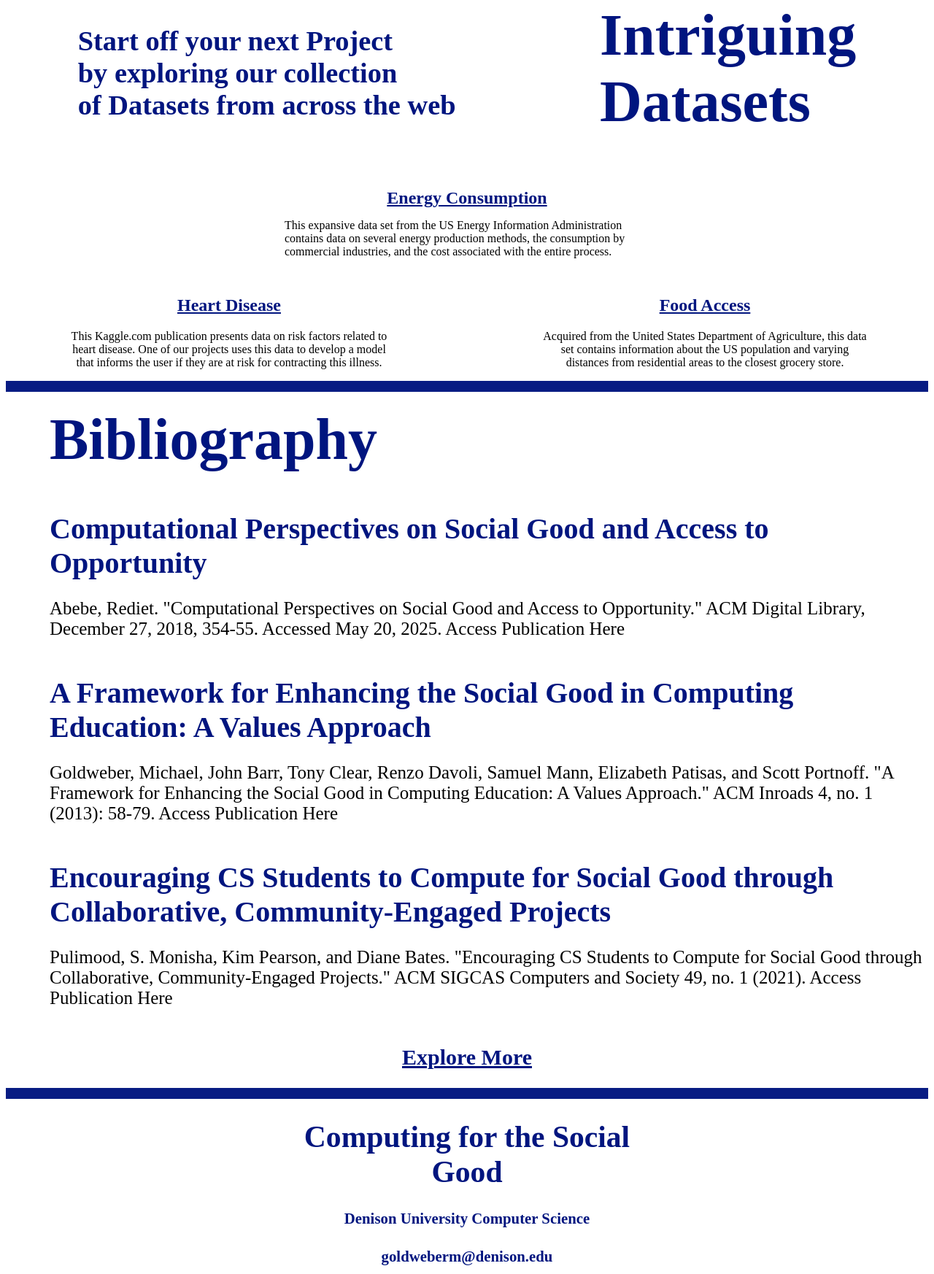
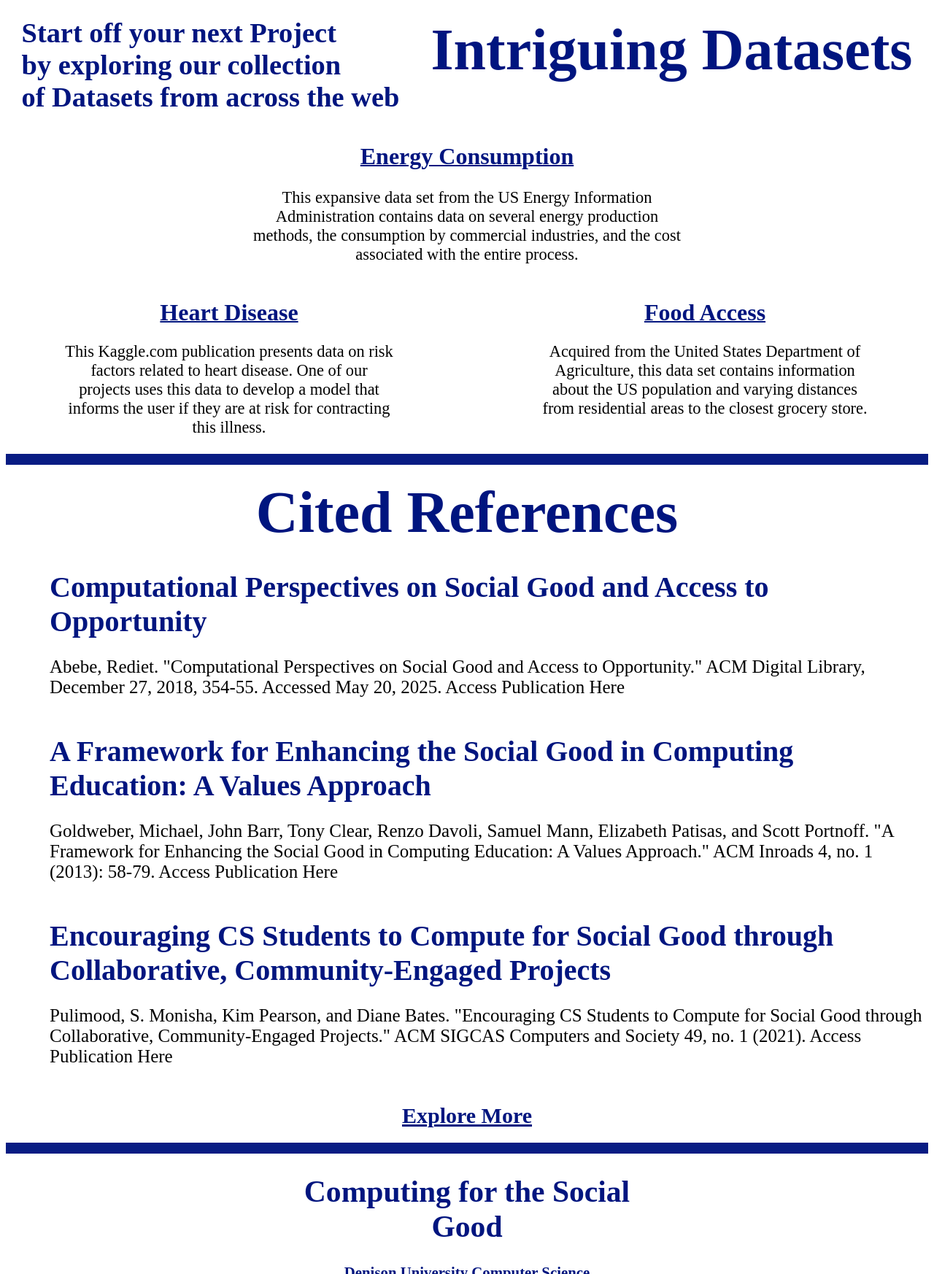
Before and after one commit to Nanakz56/CSG-Website, a plain HTML site: page index.html in a window 1280 px wide. Shown: the part 2075-3821 px from the top of the page at 73% size. Drawn offline with Linux system fonts and the light colour scheme.

Commit message:
New Version (08/19/2025)

```diff
--- a/Style Files/homeStyle.css
+++ b/Style Files/homeStyle.css
@@ -34,6 +34,7 @@
     letter-spacing: 0.5px;
 }
 
+/*Content 2: Section on Research Overview*/
 .content1{
     display: flex;
     flex-direction: row;
@@ -78,7 +79,7 @@
     box-shadow: 0 2px 8px rgba(0,0,0,0.10);
 }
 
-/*Content 2*/
+/*Content 2: Section on Featured Projects*/
 .content2{
     margin: 18px 0px 0px 0px;
     background: white;
@@ -106,8 +107,9 @@
 }
 
 
-/*Content 3: Intriguing Datasets*/
+/*Content 3: Section on Intriguing Datasets*/
 .content3{
+    margin-top: 20px;
     display: flex;
     flex-direction: column;
     background: white;
@@ -122,6 +124,7 @@
 }
 
 .top h2{
+    margin-top: 0;
     font-size: 2.4rem;
     color: #00157F;
     font-weight: bold;
@@ -140,16 +143,12 @@
     align-items: center;
 }
 
-.middle h2{
-    text-decoration: underline;
-    color: #00157F;
-    margin-bottom: 0;
-}
 
 .middle p{
     margin-top: 15px;
-    width: 500px;
-    font-size: 1rem;
+    width: 600px;
+    font-size: 1.4rem;
+    text-align: center;
 }
 
 .bottom{
@@ -169,15 +168,10 @@
     margin-right: 80px;
 }
 
-.leftLinkText h2, .rightLinkText h2{
-    color:#00157F;
-    text-decoration: underline;
-    text-align: center;
-}
 
 .leftLinkText p, .rightLinkText p{
     text-align: center;
-    font-size: 1rem;
+    font-size: 1.4rem;
 }
 
 .bibSection{
@@ -193,6 +187,7 @@
 .bibFormat{
     margin-bottom: 50px;
 }
+
 .bibFormat h2{
     font-weight: 900;
     color: #00157F;
@@ -205,9 +200,9 @@
     font-size: 25px;
 }
 
-.centered{
+.centered a{
     text-align: center;
     color: #00157F;;
     text-decoration: underline;
-    font-size: 20px;
+    font-size: 30px;
 }
--- a/index.html
+++ b/index.html
@@ -2,11 +2,11 @@
 <html>
     <head>
         <title>Computing for the Social Good</title>
-        <link rel="stylesheet" href="Style Files/header.css">
-        <link rel="stylesheet" href="Style Files/homeStyle.css">
-        <link rel="stylesheet" href="Style Files/footer.css">
-        <link rel="stylesheet" href="Style Files/biblioStyle.css">
-        <link rel="stylesheet" href="Style Files/projectStyle.css">
+        <link rel="stylesheet" href="../Style Files/header.css">
+        <link rel="stylesheet" href="../Style Files/homeStyle.css">
+        <link rel="stylesheet" href="../Style Files/footer.css">
+        <link rel="stylesheet" href="../Style Files/biblioStyle.css">
+        <link rel="stylesheet" href="../Style Files/projectStyle.css">
     </head>
 
     <body>
@@ -17,9 +17,9 @@
 
             <nav class="pageNavigation">
                 <a href="index.html">Home</a>
-                <a href="Html Files/projects.html">Projects</a>
-                <a href="Html Files/datasets.html">Datasets</a>
-                <a href="Html Files/biblio.html">References</a>
+                <a href="projects.html">Projects</a>
+                <a href="datasets.html">Datasets</a>
+                <a href="biblio.html">References</a>
             </nav>
 
 
@@ -54,7 +54,7 @@
             </div>
 
             <div class="imageContent1">
-                <img src="webImages/welcome.jpg" alt="Code on Computer">
+                <img src="../webImages/welcome.jpg" alt="Code on Computer">
             </div>
 
         </div>
@@ -67,7 +67,7 @@
 
             <div class="FeaturedProjectRow">
                 <div class="imageText">
-                    <img src="webImages/solar.jpg" alt="Solar Panels">
+                    <img src="../webImages/solar.jpg" alt="Solar Panels">
 
                     <div class="linkTitle">
                         <a href="https://drive.google.com/drive/folders/18gJkhOr1rUd9qZK5dMdJIa2NhE5s38sB?usp=sharing"
@@ -85,7 +85,7 @@
                 </div>
 
                 <div class="imageText">
-                    <img src="webImages/butterfly.jpg" alt="A monarch butterfly">
+                    <img src="../webImages/butterfly.jpg" alt="A monarch butterfly">
 
                     <div class="linkTitle">
                         <a href="https://drive.google.com/drive/folders/1u5l1daC4cPKIOHr1J-mm2AZUFzTGqdB_?usp=sharing"
@@ -101,7 +101,7 @@
                 </div>
 
                 <div class="imageText">
-                    <img src="webImages/cholesterol.jpg" alt="Health Tracking">
+                    <img src="../webImages/cholesterol.jpg" alt="Health Tracking">
 
 
                      <div class="linkTitle">
@@ -122,11 +122,20 @@
             <div class="top">
                 <h2>Start off your next Project <br>by exploring our collection
                     <br>of Datasets from across the web</h2>
-                <h1>Intriguing <br>Datasets</h1>
+
+                <div class="linkTitleCenter">
+                    <a href="datasets.html">Intriguing Datasets</a>
+                </div>
+
             </div>
 
             <div class="middle">
-                <h2>Energy Consumption</h2>
+
+                <div class="linkTitle">
+                        <a href="https://corgis-edu.github.io/corgis/csv/energy/"
+                        target="_blank">Energy Consumption</a>
+                    </div>
+
                 <p>This expansive data set from the US Energy Information Administration
                     contains data on several energy production methods, the consumption by
                     commercial industries, and the cost associated with the entire process.</p>
@@ -134,14 +143,24 @@
 
             <div class="bottom">
                 <div class="leftLinkText">
-                    <h2>Heart Disease</h2>
+
+                    <div class="linkTitle">
+                        <a href="https://www.kaggle.com/datasets/oktayrdeki/heart-disease"
+                        target="_blank">Heart Disease</a>
+                    </div>
+
                     <p>This Kaggle.com publication presents data on risk factors related to
                         heart disease. One of our projects uses this data to develop a model that
                         informs the user if they are at risk for contracting this illness.</p>
                 </div>
 
                 <div class="rightLinkText">
-                    <h2>Food Access</h2>
+
+                    <div class="linkTitle">
+                        <a href="https://www.kaggle.com/datasets/oktayrdeki/heart-disease"
+                        target="_blank">Food Access</a>
+                    </div>
+
                     <p>Acquired from the United States Department of Agriculture, this data set
                         contains information about the US population and varying distances from residential
                         areas to the closest grocery store.</p>
@@ -151,7 +170,10 @@
         </div>
 
         <div class="bibSection">
-            <h1>Bibliography</h1>
+            <div class="linkTitleCenter">
+                    <a href="biblio.html">Cited References</a>
+            </div>
+
             <div class="bibFormat">
                 <h2>Computational Perspectives on Social Good and Access to Opportunity</h2>
                 <p>Abebe, Rediet. "Computational Perspectives on Social Good and Access to Opportunity."
@@ -169,7 +191,9 @@
             </div>
 
             <div class="centered">
-                <h2>Explore More</h2>
+                <div class="linkTitleCenter">
+                    <a href="biblio.html">Explore More</a>
+                </div>
             </div>
         </div>
 
```
Also changed, not shown: Html Files/biblio.html (+5 -4 lines), Html Files/datasets.html (+3 -3 lines), Html Files/projects.html (+2 -2 lines).
